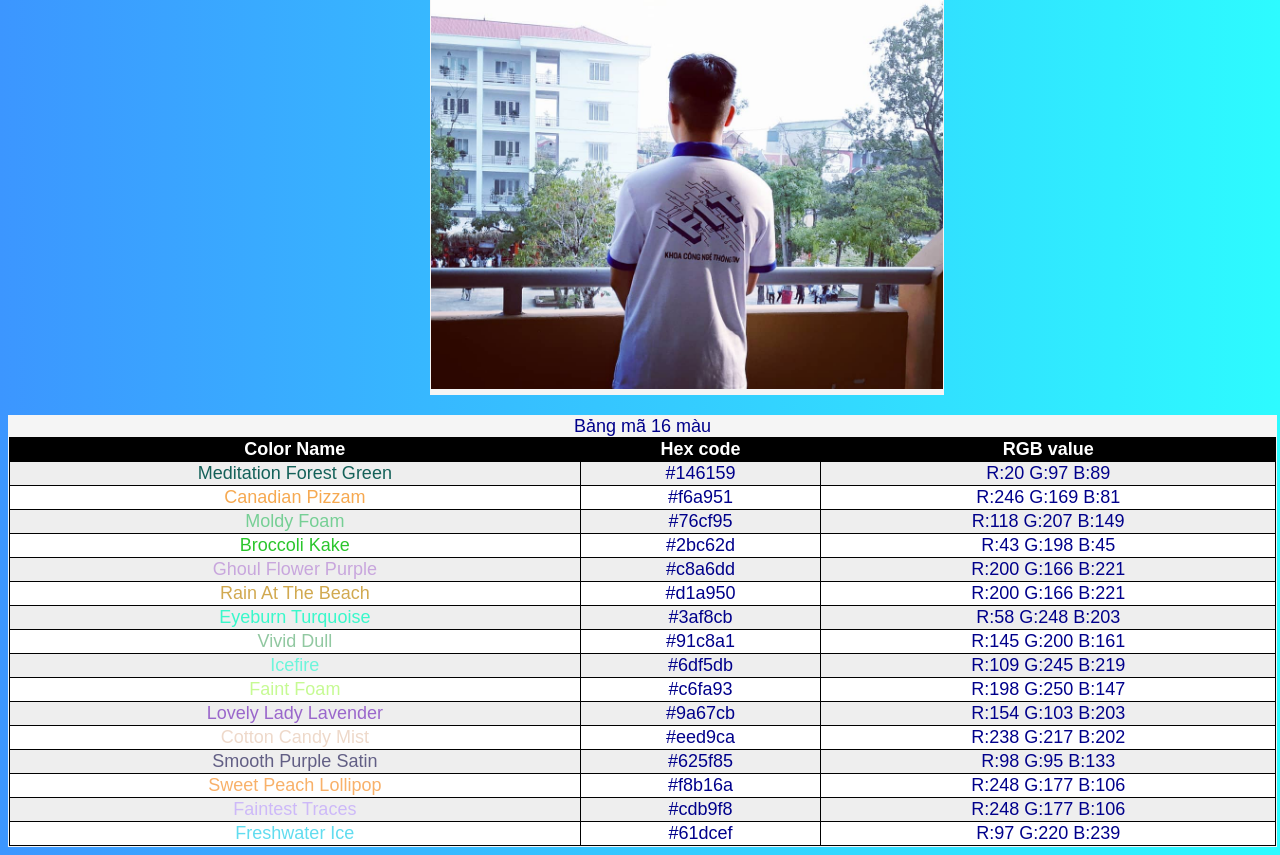
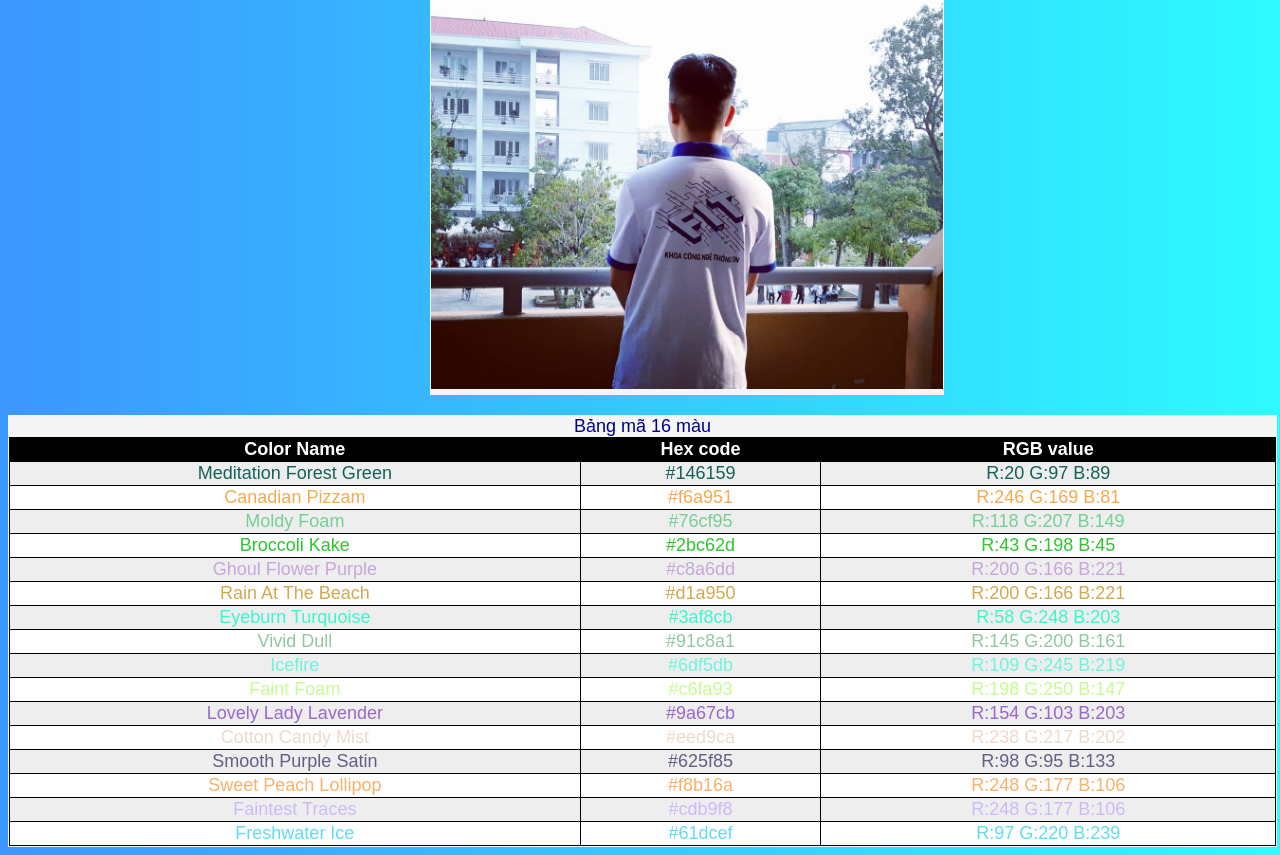
Before and after one commit to hunguet312000/BTLT1, a plain HTML site: page index.html in a window 1280 px wide. Shown: the part 722-1577 px from the top of the page. Drawn offline with Linux system fonts and the light colour scheme.

Commit message:
Update index.html

```diff
--- a/index.html
+++ b/index.html
@@ -59,83 +59,83 @@
             </tr>
             <tr>
                 <td style="color:#146159;">Meditation Forest Green</td>
-                <td>#146159</td>
-                <td>R:20 G:97 B:89</td>
+                <td style="color:#146159;">#146159</td>
+                <td style="color:#146159;">R:20 G:97 B:89</td>
             </tr>
             <tr>
                 <td style="color:#f6a951;">Canadian Pizzam</td>
-                <td>#f6a951</td>
-                <td>R:246 G:169 B:81</td>
+                <td style="color:#f6a951;">#f6a951</td>
+                <td style="color:#f6a951;">R:246 G:169 B:81</td>
             </tr>
             <tr>
                 <td style="color:#76cf95;">Moldy Foam</td>
-                <td>#76cf95</td>
-                <td>R:118 G:207 B:149</td>
+                <td style="color:#76cf95;">#76cf95</td>
+                <td style="color:#76cf95;">R:118 G:207 B:149</td>
             </tr>
             <tr>
                 <td style="color:#2bc62d;">Broccoli Kake</td>
-                <td>#2bc62d</td>
-                <td>R:43 G:198 B:45</td>
+                <td style="color:#2bc62d;">#2bc62d</td>
+                <td style="color:#2bc62d;">R:43 G:198 B:45</td>
             </tr>
             <tr>
                 <td style="color:#c8a6dd;">Ghoul Flower Purple</td>
-                <td>#c8a6dd</td>
-                <td>R:200 G:166 B:221</td>
+                <td style="color:#c8a6dd;">#c8a6dd</td>
+                <td style="color:#c8a6dd;">R:200 G:166 B:221</td>
             </tr>
             <tr>
                 <td style="color:#d1a950;">Rain At The Beach</td>
-                <td>#d1a950</td>
-                <td>R:200 G:166 B:221</td>
+                <td style="color:#d1a950;">#d1a950</td>
+                <td style="color:#d1a950;">R:200 G:166 B:221</td>
             </tr>
             <tr>
                 <td style="color:#3af8cb;">Eyeburn Turquoise</td>
-                <td>#3af8cb</td>
-                <td>R:58 G:248 B:203</td>
+                <td style="color:#3af8cb;">#3af8cb</td>
+                <td style="color:#3af8cb;">R:58 G:248 B:203</td>
             </tr>
             <tr>
                 <td style="color:#91c8a1;">Vivid Dull</td>
-                <td>#91c8a1</td>
-                <td>R:145 G:200 B:161</td>
+                <td style="color:#91c8a1;">#91c8a1</td>
+                <td style="color:#91c8a1;">R:145 G:200 B:161</td>
             </tr>
             <tr>
                 <td style="color:#6df5db;">Icefire</td>
-                <td>#6df5db</td>
-                <td>R:109 G:245 B:219</td>
+                <td style="color:#6df5db;">#6df5db</td>
+                <td style="color:#6df5db;">R:109 G:245 B:219</td>
             </tr>
             <tr>
                 <td style="color:#c6fa93;">Faint Foam</td>
-                <td>#c6fa93 </td>
-                <td>R:198 G:250 B:147</td>
+                <td style="color:#c6fa93;">#c6fa93 </td>
+                <td style="color:#c6fa93;">R:198 G:250 B:147</td>
             </tr>
             <tr>
                 <td style="color:#9a67cb;">Lovely Lady Lavender</td>
-                <td>#9a67cb</td>
-                <td>R:154 G:103 B:203</td>
+                <td style="color:#9a67cb;">#9a67cb</td>
+                <td style="color:#9a67cb;">R:154 G:103 B:203</td>
             </tr>
             <tr>
                 <td style="color:#eed9ca;">Cotton Candy Mist</td>
-                <td>#eed9ca</td>
-                <td>R:238 G:217 B:202</td>
+                <td style="color:#eed9ca;">#eed9ca</td>
+                <td style="color:#eed9ca;">R:238 G:217 B:202</td>
             </tr>
             <tr>
                 <td style="color:#625f85;">Smooth Purple Satin</td>
-                <td>#625f85</td>
-                <td>R:98 G:95 B:133</td>
+                <td style="color:#625f85;">#625f85</td>
+                <td style="color:#625f85;">R:98 G:95 B:133</td>
             </tr>
             <tr>
                 <td style="color:#f8b16a;">Sweet Peach Lollipop</td>
-                <td>#f8b16a</td>
-                <td>R:248 G:177 B:106</td>
+                <td style="color:#f8b16a;">#f8b16a</td>
+                <td style="color:#f8b16a;">R:248 G:177 B:106</td>
             </tr>
             <tr>
                 <td style="color:#cdb9f8;">Faintest Traces</td>
-                <td>#cdb9f8</td>
-                <td>R:248 G:177 B:106</td>
+                <td style="color:#cdb9f8;">#cdb9f8</td>
+                <td style="color:#cdb9f8;">R:248 G:177 B:106</td>
             </tr>
             <tr>
                 <td style="color:#61dcef;">Freshwater Ice</td>
-                <td>#61dcef</td>
-                <td>R:97 G:220 B:239</td>
+                <td style="color:#61dcef;">#61dcef</td>
+                <td style="color:#61dcef;">R:97 G:220 B:239</td>
             </tr>
 
         </table>
```
